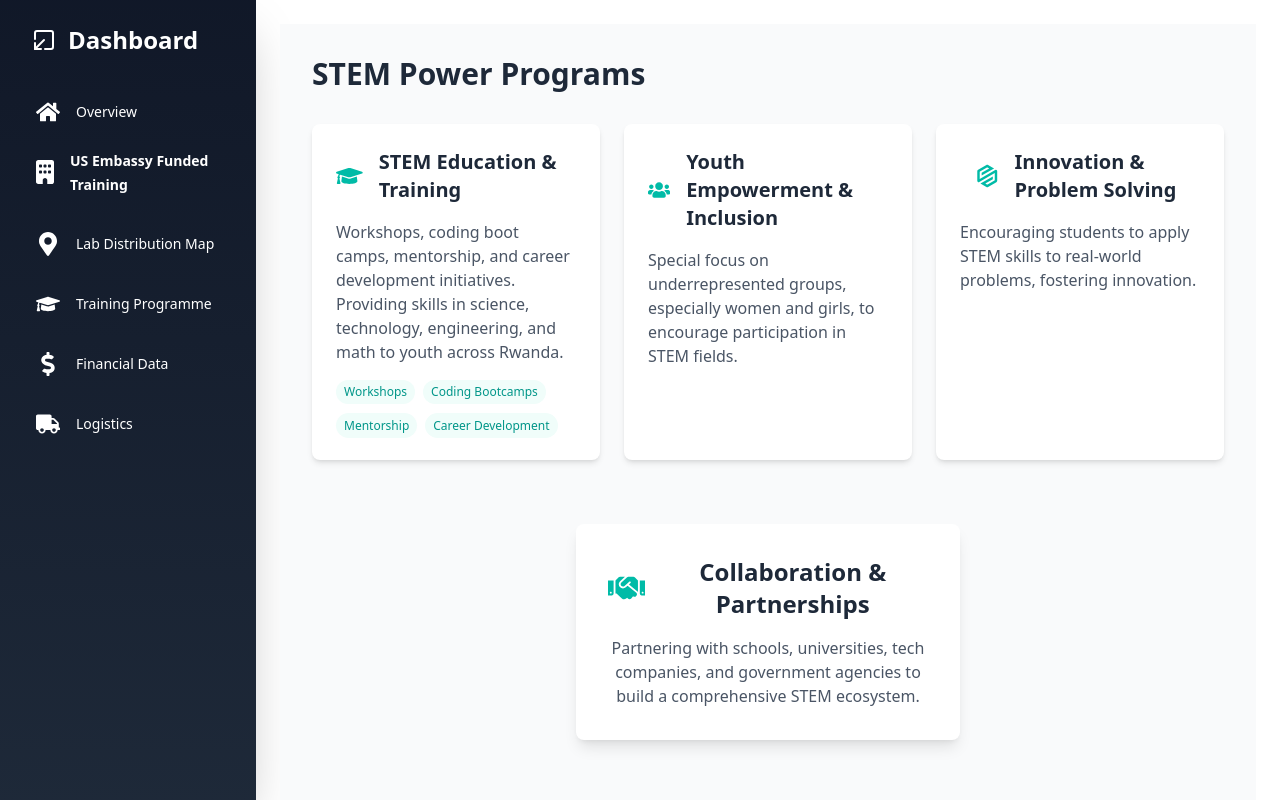
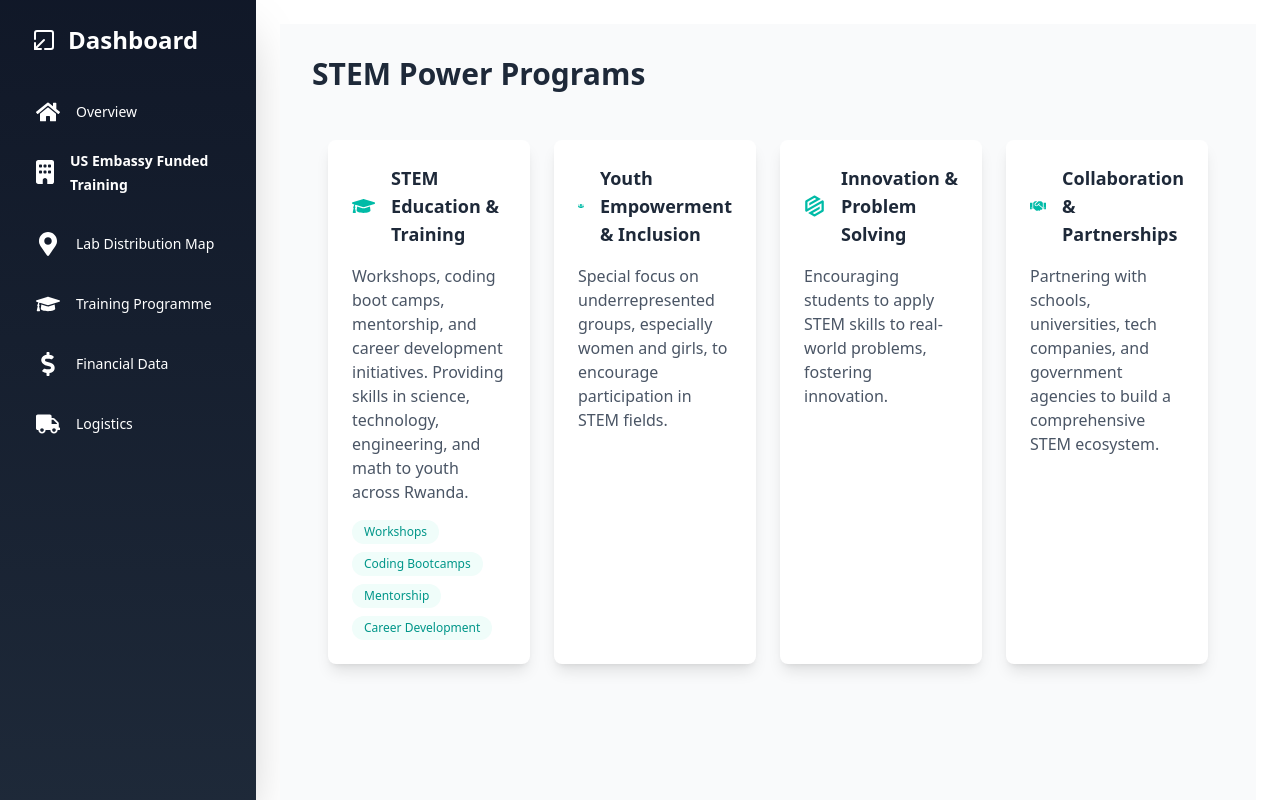
Before and after one commit to baudoinvic/System-power-dashboard, a React (Vite) app: page /Admin/Dashboard in a window 1280 px wide. Built offline with nearby package versions, Linux system fonts and the light colour scheme.

Commit message:
fixing the styling codes

```diff
--- a/src/Admin/Dash.jsx
+++ b/src/Admin/Dash.jsx
@@ -21,80 +21,59 @@ const Dash = () => {
             STEM Power Programs
           </h1>
 
-          <div className="grid grid-cols-3 gap-6">
-            <div className="bg-white rounded-lg shadow-md p-6">
+
+
+          <div className="grid grid-cols-1 sm:grid-cols-2 lg:grid-cols-4 gap-6 p-4">
+  <div className="bg-white rounded-lg shadow-lg p-6 hover:shadow-xl transition duration-300 flex flex-col h-full min-h-[250px]">
     <div className="flex items-center mb-4">
-                <FaGraduationCap className="text-4xl text-teal-500 mr-4" />
-                <h2 className="text-xl font-semibold text-gray-800">
-                  STEM Education & Training
-                </h2>
+      <FaGraduationCap className="text-5xl text-teal-500 mr-4" />
+      <h2 className="text-lg font-semibold text-gray-800">STEM Education & Training</h2>
     </div>
-              <p className="text-gray-600 mb-4">
-                Workshops, coding boot camps, mentorship, and career development
-                initiatives. Providing skills in science, technology,
-                engineering, and math to youth across Rwanda.
+    <p className="text-gray-600 mb-4 flex-grow">
+      Workshops, coding boot camps, mentorship, and career development initiatives.
+      Providing skills in science, technology, engineering, and math to youth across Rwanda.
     </p>
-              <div className="flex space-x-2">
-                <span className="bg-teal-50 text-teal-600 px-2 py-1 rounded-full text-xs">
-                  Workshops
-                </span>
-                <span className="bg-teal-50 text-teal-600 px-2 py-1 rounded-full text-xs">
-                  Coding Bootcamps
-                </span>
-              </div>
-              <div className="mt-2 space-x-2">
-                <span className="bg-teal-50 text-teal-600 px-2 py-1 rounded-full text-xs">
-                  Mentorship
-                </span>
-                <span className="bg-teal-50 text-teal-600 px-2 py-1 rounded-full text-xs">
-                  Career Development
-                </span>
+    <div className="flex flex-wrap gap-2 mt-auto">
+      <span className="bg-teal-50 text-teal-600 px-3 py-1 rounded-full text-xs">Workshops</span>
+      <span className="bg-teal-50 text-teal-600 px-3 py-1 rounded-full text-xs">Coding Bootcamps</span>
+      <span className="bg-teal-50 text-teal-600 px-3 py-1 rounded-full text-xs">Mentorship</span>
+      <span className="bg-teal-50 text-teal-600 px-3 py-1 rounded-full text-xs">Career Development</span>
     </div>
   </div>
 
-            <div className="bg-white rounded-lg shadow-md p-6">
+  <div className="bg-white rounded-lg shadow-lg p-6 hover:shadow-xl transition duration-300 flex flex-col h-full min-h-[250px]">
     <div className="flex items-center mb-4">
-                <FaUsers className="text-4xl text-teal-500 mr-4" />
-                <h2 className="text-xl font-semibold text-gray-800">
-                  Youth Empowerment & Inclusion
-                </h2>
+      <FaUsers className="text-5xl text-teal-500 mr-4" />
+      <h2 className="text-lg font-semibold text-gray-800">Youth Empowerment & Inclusion</h2>
     </div>
-              <p className="text-gray-600">
-                Special focus on underrepresented groups, especially women and
-                girls, to encourage participation in STEM fields.
+    <p className="text-gray-600 flex-grow">
+      Special focus on underrepresented groups, especially women and girls, to encourage
+      participation in STEM fields.
     </p>
   </div>
 
-            <div className="bg-white rounded-lg shadow-md p-6">
+  <div className="bg-white rounded-lg shadow-lg p-6 hover:shadow-xl transition duration-300 flex flex-col h-full min-h-[250px]">
     <div className="flex items-center mb-4">
-                <div className="text-4xl text-teal-500 mr-4" />
-                <FaInnosoft className="text-4xl text-teal-500 mr-4" />
-                <h2 className="text-xl font-semibold text-gray-800">
-                  Innovation & Problem Solving
-                </h2>
+      <FaInnosoft className="text-5xl text-teal-500 mr-4" />
+      <h2 className="text-lg font-semibold text-gray-800">Innovation & Problem Solving</h2>
     </div>
-              <p className="text-gray-600">
-                Encouraging students to apply STEM skills to real-world
-                problems, fostering innovation.
+    <p className="text-gray-600 flex-grow">
+      Encouraging students to apply STEM skills to real-world problems, fostering innovation.
     </p>
   </div>
 
+  <div className="bg-white rounded-lg shadow-lg p-6 hover:shadow-xl transition duration-300 flex flex-col h-full min-h-[250px]">
+    <div className="flex items-center mb-4">
+      <FaHandshake className="text-5xl text-teal-500 mr-4" />
+      <h2 className="text-lg font-semibold text-gray-800">Collaboration & Partnerships</h2>
     </div>
-
-          <div className="flex justify-center items-center mt-16">
-            <div className="bg-white rounded-lg shadow-lg p-8 flex flex-col items-center text-center w-96">
-              <div className="flex items-center mb-4">
-                <FaHandshake className="text-5xl text-teal-500 mr-3" />
-                <h2 className="text-2xl font-semibold text-gray-800">
-                  Collaboration & Partnerships
-                </h2>
-              </div>
-              <p className="text-gray-600">
-                Partnering with schools, universities, tech companies, and
-                government agencies to build a comprehensive STEM ecosystem.
+    <p className="text-gray-600 flex-grow">
+      Partnering with schools, universities, tech companies, and government agencies
+      to build a comprehensive STEM ecosystem.
     </p>
   </div>
 </div>
+
         </div>
       </div>
 
```
Lines whose indentation alone changed are shown as unchanged.
